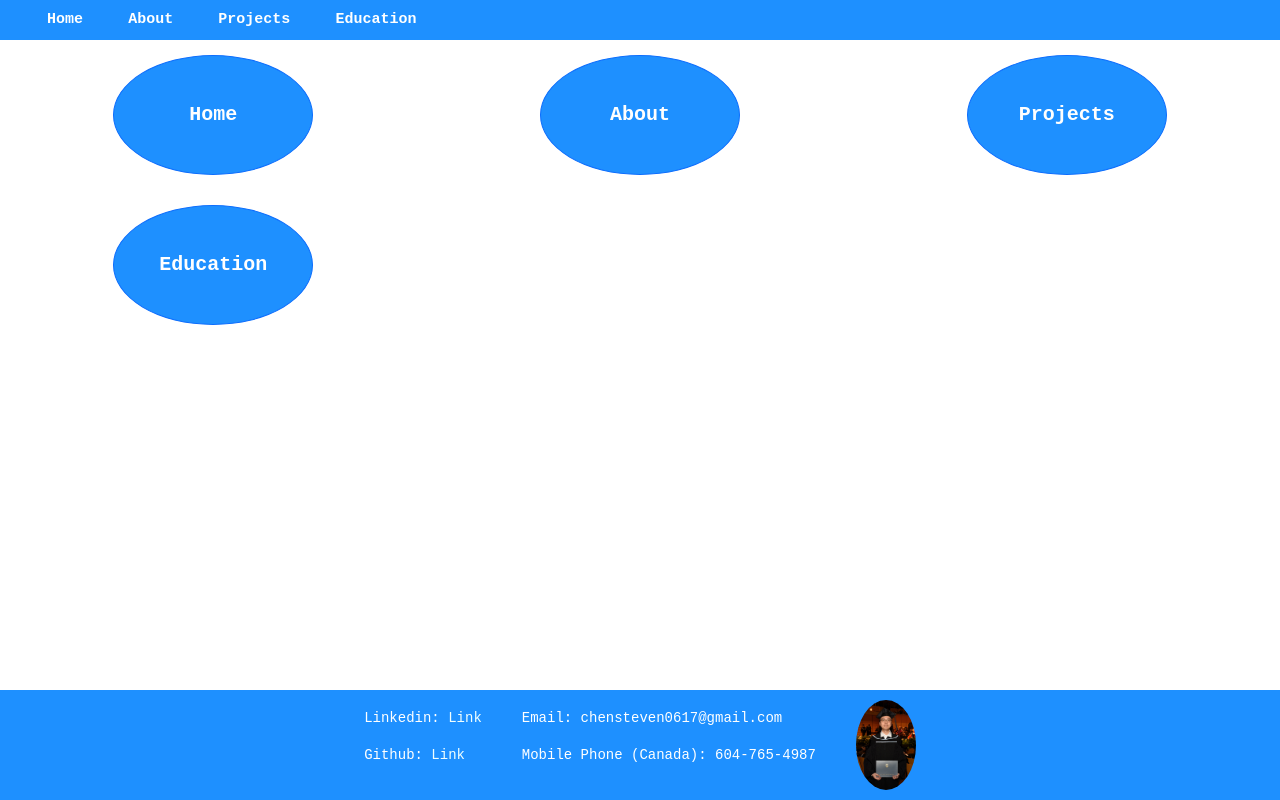
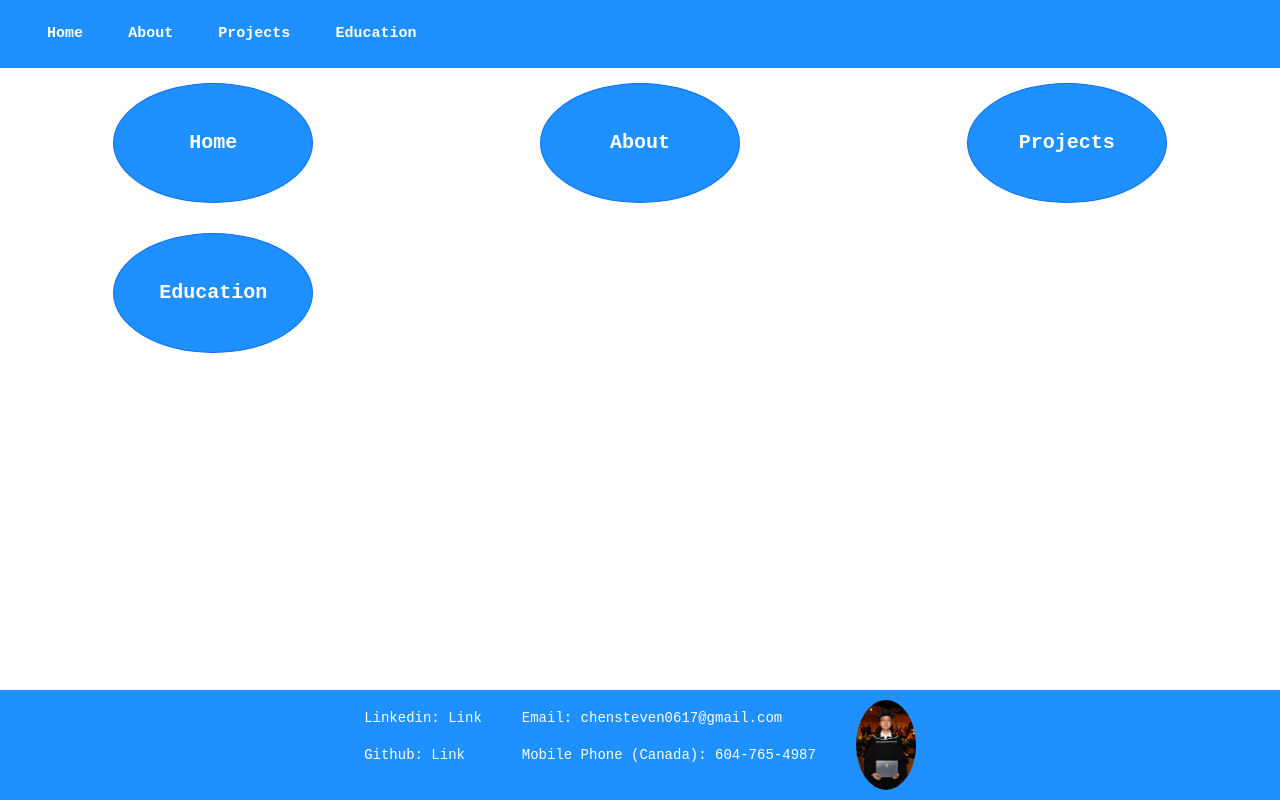
Before and after one commit to chnsteven/React-portfolio, a React (Create React App) app in the folder client/: page / in a window 1280 px wide. Built offline with nearby package versions, Linux system fonts and the light colour scheme.

Commit message:
changed dynamic header to static in height

```diff
--- a/client/src/App.css
+++ b/client/src/App.css
@@ -81,7 +81,9 @@ Link {
   align-items: center;
   justify-content: left;
   width: 100%;
-  height: 5vh;
+  padding-top: 1%;
+  padding-bottom: 1%;
+  /* height: 5vh; */
 }
 
 .navigation-bar-link {
@@ -137,3 +139,7 @@ footer img {
   color:azure;
   text-decoration: none;
 }
+
+.bold-text{
+  font-weight: bold;
+}
--- a/client/src/components/Header.js
+++ b/client/src/components/Header.js
@@ -3,7 +3,6 @@ import { Link, Routes, Route, BrowserRouter as Router } from "react-router-dom";
 
 function Header({navigationLinks}) {
   return (
-
     <Router>
       <div className="container-fluid" id="navigation-bar">
       {navigationLinks.map((link, index) => (
```
